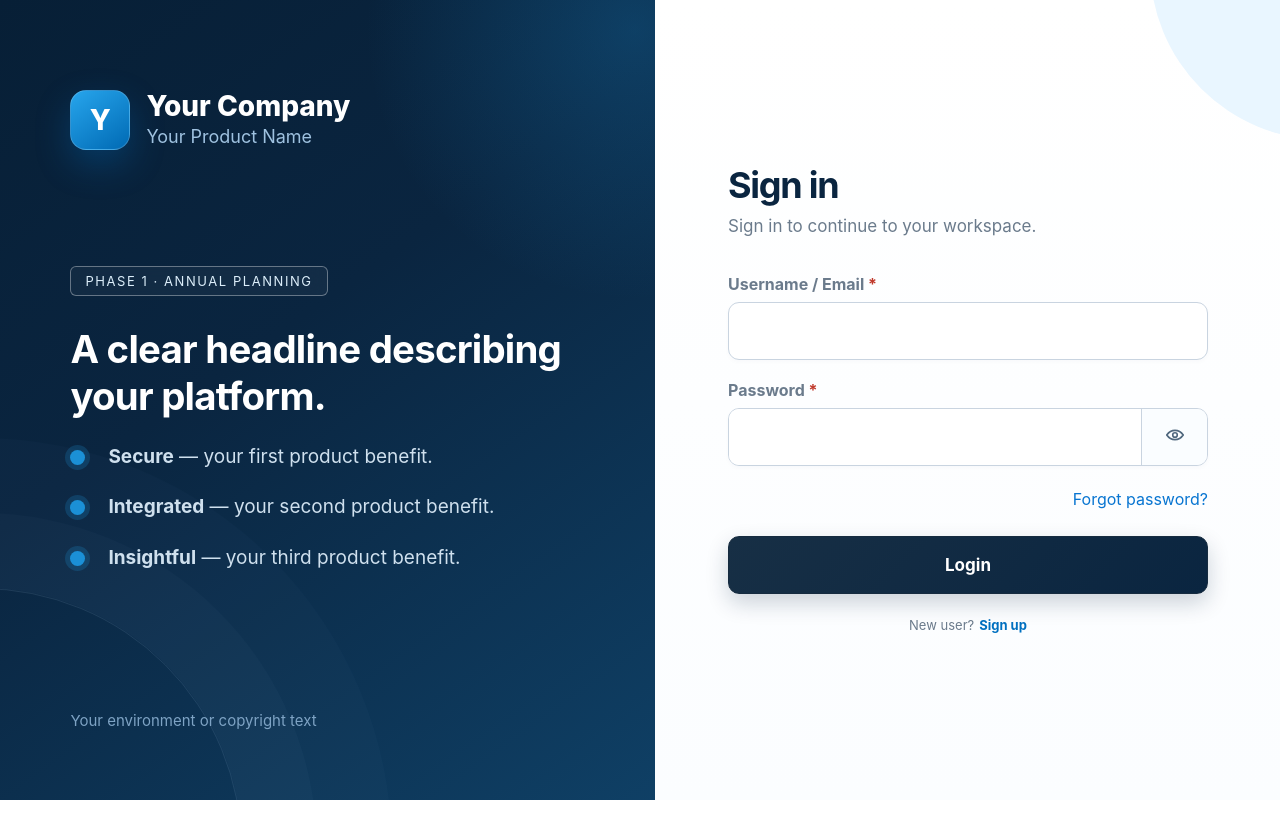
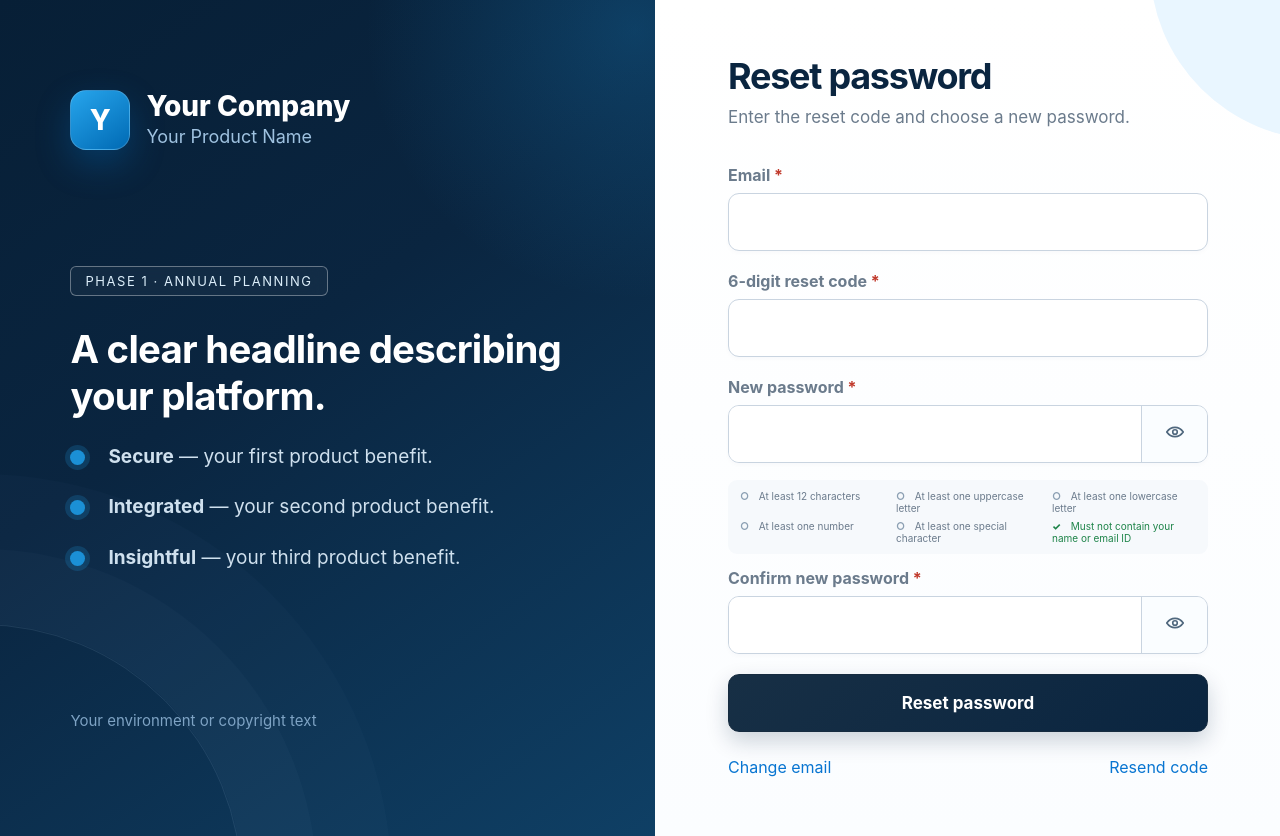
Before and after one commit to ANSH77770/test_product, a React (Vite) app: page /reset-password in a window 1280 px wide. Before the commit this address led to /login. Before the commit the page ends 800 px from the top, so only its background shows below. Built offline with nearby package versions, Linux system fonts and the light colour scheme; no server answers.

Commit message:
UI Changes

```diff
--- a/src/App.jsx
+++ b/src/App.jsx
@@ -6,6 +6,7 @@ import { IdentityEntry } from '@/pages/IdentityEntry';
 import { ChallengeVerification } from '@/pages/ChallengeVerification';
 import { RecoveryRequest } from '@/pages/RecoveryRequest';
 import { CredentialUpdate } from '@/pages/CredentialUpdate';
+import { PasswordReset } from '@/pages/PasswordReset';
 import { AccessEnrollment } from '@/pages/AccessEnrollment';
 import { AccessConsole } from '@/pages/AccessConsole';
 import { WorkspaceHome } from '@/pages/WorkspaceHome';
@@ -45,6 +46,7 @@ export function App() {
         <Route path="/login" element={<IdentityEntry />} />
         <Route path="/otp-verification" element={<ChallengeVerification />} />
         <Route path="/forgot-password" element={<RecoveryRequest />} />
+        <Route path="/reset-password" element={<PasswordReset />} />
         <Route path="/change-password" element={sessionActive ? <CredentialUpdate /> : <Navigate to="/login" replace />} />
         <Route path="/register" element={<AccessEnrollment />} />
         <Route path="/dashboard" element={sessionActive ? <WorkspaceHome /> : <Navigate to="/login" replace />} />
--- a/src/pages/CredentialUpdate.jsx
+++ b/src/pages/CredentialUpdate.jsx
@@ -4,21 +4,41 @@ import { useNavigate } from 'react-router-dom';
 import { AUTH_CONFIG } from '@/config/authConfig';
 import { validatePassword } from '@/lib/passwordPolicy';
 import { authService } from '@/services/authService';
-import { AuthHeading, AuthSplitLayout, BrandPanel, Button, PasswordInput, PasswordRequirements } from '@/shared/components';
+import { AuthHeading, AuthSplitLayout, BrandPanel, Button, PasswordInput, PasswordRequirements, TextInput } from '@/shared/components';
 
 export function CredentialUpdate() {
   const navigate = useNavigate();
-  const [values, setValues] = useState({ current: '', next: '', confirm: '' });
+  const [values, setValues] = useState({ current: '', next: '', confirm: '', otp: '' });
   const [error, setError] = useState('');
   const [loading, setLoading] = useState(false);
   const [changed, setChanged] = useState(false);
-  const update = (field) => (event) => setValues((current) => ({ ...current, [field]: event.target.value }));
+  const [otpRequested, setOtpRequested] = useState(false);
+  const [otpMessage, setOtpMessage] = useState('');
+  const update = (field) => (event) => setValues((current) => ({
+    ...current,
+    [field]: field === 'otp' ? event.target.value.replace(/\D/g, '').slice(0, 6) : event.target.value,
+  }));
+
+  const requestOtp = async () => {
+    setLoading(true);
+    setError('');
+    setOtpMessage('');
+    try {
+      await authService.requestPasswordChangeOtp();
+      setOtpRequested(true);
+      setOtpMessage('A 6-digit verification code was sent to your email.');
+    } catch (requestError) {
+      setError(requestError.message);
+    } finally { setLoading(false); }
+  };
 
   const submit = async (event) => {
     event.preventDefault();
     const policyError = validatePassword(values.next);
     if (policyError) return setError(policyError);
     if (values.next !== values.confirm) return setError('New password and confirmation do not match.');
+    if (!otpRequested) return setError('Request a verification code before changing your password.');
+    if (!/^\d{6}$/.test(values.otp)) return setError('Enter the complete 6-digit verification code.');
     setLoading(true);
     setError('');
     try {
@@ -38,6 +58,9 @@ export function CredentialUpdate() {
           <PasswordInput id="new-password" label="New password" required value={values.next} onChange={update('next')} />
           <PasswordRequirements password={values.next} />
           <PasswordInput id="confirm-password" label="Confirm new password" required value={values.confirm} onChange={update('confirm')} error={error} />
+          <Button type="button" onClick={requestOtp} loading={loading}>{otpRequested ? 'Resend verification code' : 'Send verification code'}</Button>
+          {otpMessage && <div className="notice-success" role="status">{otpMessage}</div>}
+          {otpRequested && <TextInput id="change-password-otp" label="6-digit verification code" required inputMode="numeric" autoComplete="one-time-code" maxLength={6} value={values.otp} onChange={update('otp')} />}
           <Button type="submit" loading={loading}>Change password</Button>
         </form>
       )}
--- /dev/null
+++ b/src/pages/PasswordReset.jsx
@@ -0,0 +1,90 @@
+import { useState } from 'react';
+import { useLocation, useNavigate } from 'react-router-dom';
+import { validatePassword } from '@/lib/passwordPolicy';
+import { authService } from '@/services/authService';
+import { AuthHeading, AuthSplitLayout, BrandPanel, Button, PasswordInput, PasswordRequirements, TextInput } from '@/shared/components';
+
+export function PasswordReset() {
+  const navigate = useNavigate();
+  const { state } = useLocation();
+  const [form, setForm] = useState({ email: state?.email || '', otp: '', password: '', confirm: '' });
+  const [errors, setErrors] = useState({});
+  const [apiError, setApiError] = useState('');
+  const [loading, setLoading] = useState(false);
+  const [resetComplete, setResetComplete] = useState(false);
+  const [resendMessage, setResendMessage] = useState('');
+
+  const update = (field) => (event) => {
+    const value = field === 'otp' ? event.target.value.replace(/\D/g, '').slice(0, 6) : event.target.value;
+    setForm((current) => ({ ...current, [field]: value }));
+    setErrors((current) => ({ ...current, [field]: undefined }));
+    setApiError('');
+  };
+
+  const submit = async (event) => {
+    event.preventDefault();
+    const nextErrors = {};
+    if (!/^\S+@\S+\.\S+$/.test(form.email)) nextErrors.email = 'Enter a valid email address.';
+    if (!/^\d{6}$/.test(form.otp)) nextErrors.otp = 'Enter the complete 6-digit reset code.';
+    const passwordError = validatePassword(form.password, { email: form.email });
+    if (passwordError) nextErrors.password = passwordError;
+    if (form.password !== form.confirm) nextErrors.confirm = 'New password and confirmation do not match.';
+    setErrors(nextErrors);
+    if (Object.keys(nextErrors).length) return;
+
+    setLoading(true);
+    setApiError('');
+    try {
+      await authService.resetPassword({ email: form.email, otp: form.otp, newPassword: form.password });
+      setResetComplete(true);
+    } catch (error) {
+      setApiError(error.message);
+    } finally {
+      setLoading(false);
+    }
+  };
+
+  const resend = async () => {
+    setApiError('');
+    setResendMessage('');
+    if (!/^\S+@\S+\.\S+$/.test(form.email)) {
+      setErrors((current) => ({ ...current, email: 'Enter a valid email address.' }));
+      return;
+    }
+    try {
+      await authService.requestPasswordReset(form.email);
+      setResendMessage('If that email is registered, a new reset code has been sent.');
+    } catch (error) {
+      if (error.status >= 500 || error.status === 0) setApiError(error.message);
+      else setResendMessage('If that email is registered, a new reset code has been sent.');
+    }
+  };
+
+  return (
+    <AuthSplitLayout brandPanel={<BrandPanel />}>
+      <AuthHeading title="Reset password" subtitle="Enter the reset code and choose a new password." />
+      {apiError && <div className="notice-error" role="alert">{apiError}</div>}
+      {resetComplete ? (
+        <div className="success-state" role="status">
+          <div className="success-icon">✓</div>
+          <div className="notice-success">Your password has been reset successfully.</div>
+          <Button type="button" onClick={() => navigate('/login', { replace: true })}>Continue to log in</Button>
+        </div>
+      ) : (
+        <form onSubmit={submit} noValidate>
+          <TextInput id="reset-password-email" label="Email" type="email" required autoComplete="email" value={form.email} onChange={update('email')} error={errors.email} />
+          <TextInput id="reset-password-otp" label="6-digit reset code" required inputMode="numeric" autoComplete="one-time-code" maxLength={6} value={form.otp} onChange={update('otp')} error={errors.otp} />
+          <PasswordInput id="reset-new-password" label="New password" required autoComplete="new-password" value={form.password} onChange={update('password')} error={errors.password} />
+          <PasswordRequirements password={form.password} identity={{ email: form.email }} />
+          <PasswordInput id="reset-confirm-password" label="Confirm new password" required autoComplete="new-password" value={form.confirm} onChange={update('confirm')} error={errors.confirm} />
+          <Button type="submit" loading={loading}>Reset password</Button>
+          <div className="otp-actions">
+            <button type="button" className="link-button" onClick={() => navigate('/forgot-password')}>Change email</button>
+            <button type="button" className="link-button" onClick={resend}>Resend code</button>
+          </div>
+          {resendMessage && <p className="reset-resend-message" role="status">{resendMessage}</p>}
+        </form>
+      )}
+    </AuthSplitLayout>
+  );
+}
--- a/src/pages/RecoveryRequest.jsx
+++ b/src/pages/RecoveryRequest.jsx
@@ -8,7 +8,6 @@ export function RecoveryRequest() {
   const navigate = useNavigate();
   const [email, setEmail] = useState('');
   const [loading, setLoading] = useState(false);
-  const [sent, setSent] = useState(false);
   const [error, setError] = useState('');
 
   const submit = async (event) => {
@@ -18,10 +17,10 @@ export function RecoveryRequest() {
     setError('');
     try {
       await authService.requestPasswordReset(email);
-      setSent(true);
+      navigate('/reset-password', { state: { email } });
     } catch (requestError) {
       if (requestError.status >= 500 || requestError.status === 0) setError(requestError.message);
-      else setSent(true);
+      else navigate('/reset-password', { state: { email } });
     } finally { setLoading(false); }
   };
 
@@ -29,14 +28,10 @@ export function RecoveryRequest() {
     <AuthSplitLayout brandPanel={<BrandPanel />}>
       <AuthHeading title="Forgot password" subtitle="Enter your registered email to receive reset instructions." />
       {error && <div className="notice-error" role="alert">{error}</div>}
-      {sent ? (
-        <div className="notice-success">If an account exists for {email}, reset instructions have been sent.</div>
-      ) : (
-        <form onSubmit={submit}>
-          <TextInput id="reset-email" label="Email" type="email" required value={email} onChange={(event) => setEmail(event.target.value)} />
-          <Button type="submit" loading={loading}>Send reset instructions</Button>
-        </form>
-      )}
+      <form onSubmit={submit}>
+        <TextInput id="reset-email" label="Email" type="email" required value={email} onChange={(event) => setEmail(event.target.value)} />
+        <Button type="submit" loading={loading}>Send reset code</Button>
+      </form>
       <p className="form-switch"><button className="link-button" type="button" onClick={() => navigate('/login')}>← Back to sign in</button></p>
     </AuthSplitLayout>
   );
--- a/src/services/adminService.js
+++ b/src/services/adminService.js
@@ -9,19 +9,26 @@ const accessBody = (access = {}) => ({
 });
 
 export const adminService = {
-  getPendingUsers: () => apiRequest(ENDPOINTS.adminUsers.pending),
+  async getPendingUsers() {
+    const response = await apiRequest(ENDPOINTS.adminUsers.root);
+    const users = Array.isArray(response) ? response : response?.users || [];
+    return { users: users.filter((user) => user.status === 'PENDING_APPROVAL') };
+  },
 
-  getUsers: () => apiRequest(ENDPOINTS.adminUsers.root),
+  async getUsers() {
+    const response = await apiRequest(ENDPOINTS.adminUsers.root);
+    return Array.isArray(response) ? response : response?.users || [];
+  },
 
   approveUser(userId, access) {
-    return apiRequest(ENDPOINTS.adminUsers.status(userId), {
+    return apiRequest(ENDPOINTS.adminUsers.byId(userId), {
       method: 'PUT',
       body: { status: 'ACTIVE', ...accessBody(access) },
     });
   },
 
   rejectUser(userId) {
-    return apiRequest(ENDPOINTS.adminUsers.status(userId), {
+    return apiRequest(ENDPOINTS.adminUsers.byId(userId), {
       method: 'PUT',
       body: { status: 'REJECTED' },
     });
@@ -34,7 +41,6 @@ export const adminService = {
         ...user,
         ...accessBody(user),
         role: user.role || 'USER',
-        status: user.status || 'ACTIVE',
       },
     });
   },
--- a/src/services/apiClient.js
+++ b/src/services/apiClient.js
@@ -77,6 +77,7 @@ const toApiError = (response, data) => {
 const execute = async (path, options) => {
   const { body, auth, responseType, headers: suppliedHeaders, returnResponse, skipRefresh: _skipRefresh, ...fetchOptions } = options;
   const headers = new Headers(suppliedHeaders);
+  headers.set('Accept', headers.get('Accept') || 'application/json');
   headers.set('X-Request-ID', headers.get('X-Request-ID') || uniqueId());
   headers.set('X-Correlation-ID', headers.get('X-Correlation-ID') || correlationId());
   if (!(body instanceof FormData)) headers.set('Content-Type', 'application/json');
@@ -122,7 +123,7 @@ export async function apiRequest(path, options = {}) {
   try {
     return await execute(path, requestOptions);
   } catch (error) {
-    if (!(error instanceof ApiError) || error.status !== 401 || !requestOptions.auth || requestOptions.skipRefresh) throw error;
+    if (!(error instanceof ApiError) || error.status !== 401 || !requestOptions.auth || requestOptions.skipRefresh || !tokenStorage.getRefreshToken()) throw error;
     try {
       await refreshAccessToken();
       return await execute(path, { ...requestOptions, skipRefresh: true });
--- a/src/services/authService.js
+++ b/src/services/authService.js
@@ -30,7 +30,6 @@ export const authService = {
       auth: false,
       body: {
         identifier: username.trim(),
-        email: username.trim(),
         password,
       },
     });
@@ -73,9 +72,13 @@ export const authService = {
     });
   },
 
-  changePassword({ current, next }) {
+  requestPasswordChangeOtp() {
+    return apiRequest(ENDPOINTS.auth.requestPasswordChangeOtp, { method: 'POST' });
+  },
+
+  changePassword({ current, next, otp }) {
     return apiRequest(ENDPOINTS.auth.changePassword, {
-      method: 'POST', body: { current_password: current, new_password: next },
+      method: 'POST', body: { current_password: current, new_password: next, otp },
     });
   },
 
--- a/src/services/endpoints.js
+++ b/src/services/endpoints.js
@@ -10,15 +10,14 @@ export const ENDPOINTS = Object.freeze({
     refreshToken: '/api/v1/auth/refresh-token',
     forgotPassword: '/api/v1/auth/forgot-password',
     resetPassword: '/api/v1/auth/reset-password',
+    requestPasswordChangeOtp: '/api/v1/auth/change-password/request-otp',
     changePassword: '/api/v1/auth/change-password',
     currentUser: '/api/v1/auth/users/me',
     logout: '/api/v1/auth/logout',
   }),
   adminUsers: Object.freeze({
-    root: '/api/v1/users',
-    pending: '/api/v1/users/pending',
-    status: (userId) => `/api/v1/users/${encodeId(userId)}/status`,
-    byId: (userId) => `/api/v1/users/${encodeId(userId)}`,
+    root: '/api/users',
+    byId: (userId) => `/api/users/${encodeId(userId)}`,
   }),
   users: Object.freeze({
     root: '/api/users',
--- a/src/services/userService.js
+++ b/src/services/userService.js
@@ -5,5 +5,6 @@ export const userService = {
   getUsers: () => apiRequest(ENDPOINTS.users.root),
   getUser: (userId) => apiRequest(ENDPOINTS.users.byId(userId)),
   createUser: (user) => apiRequest(ENDPOINTS.users.root, { method: 'POST', body: user }),
+  updateUser: (userId, user) => apiRequest(ENDPOINTS.users.byId(userId), { method: 'PUT', body: user }),
   deleteUser: (userId) => apiRequest(ENDPOINTS.users.byId(userId), { method: 'DELETE' }),
 };
--- a/src/styles/auth.css
+++ b/src/styles/auth.css
@@ -148,6 +148,8 @@ button, input, select { transition: border-color .2s ease, box-shadow .2s ease,
 .otp-actions { display: flex; justify-content: space-between; margin-top: 22px; }
 .success-state { text-align: center; }
 .success-icon { width: 72px; height: 72px; margin: 0 auto 24px; border-radius: 50%; display: grid; place-items: center; background: #e6f5ec; color: #1e8449; font-size: 36px; font-weight: 800; }
+.success-state .notice-success { margin-bottom: 16px; }
+.reset-resend-message { margin: 14px 0 0; color: #17663a; text-align: center; font-size: 13px; }
 
 @keyframes form-enter {
   0% { opacity: 0; transform: translateY(20px) scale(0.96); filter: blur(4px); }
```
Also changed, not shown: 2 other files (tests, documents, lock files or other folders).
